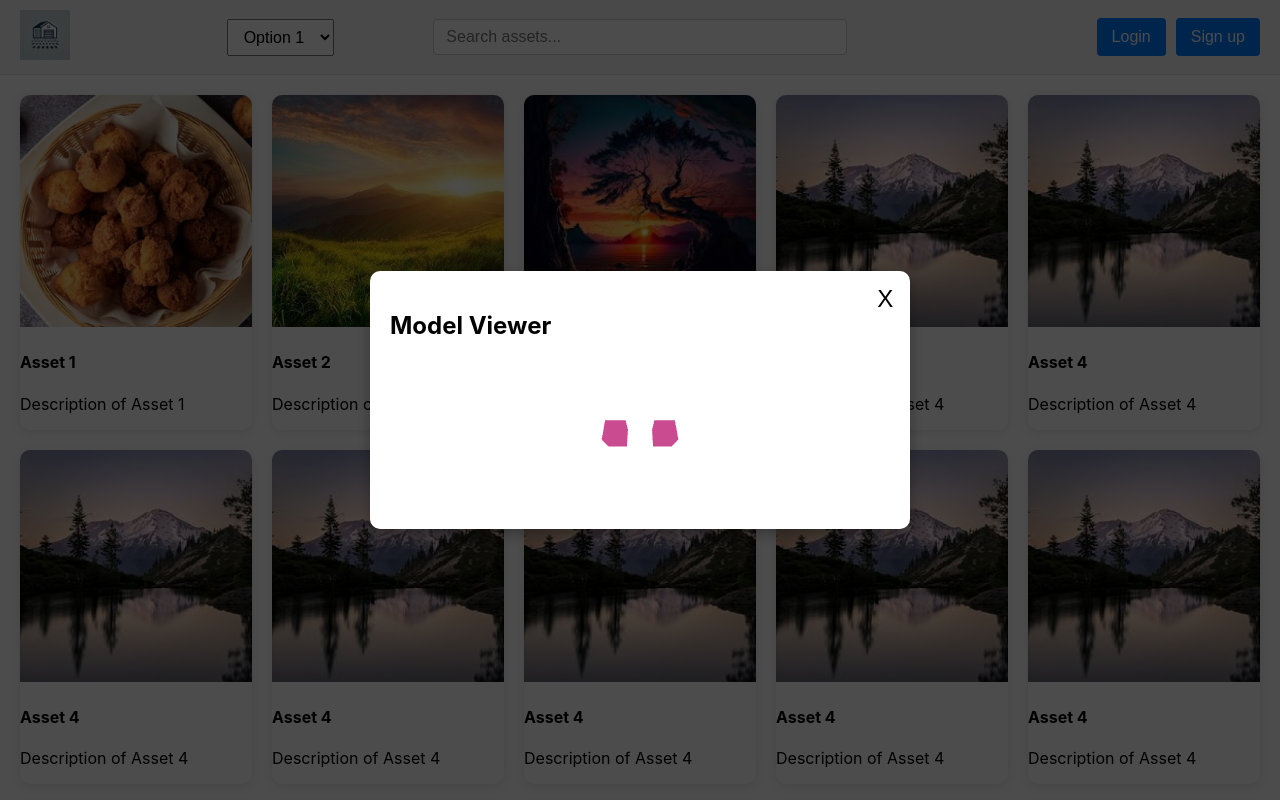
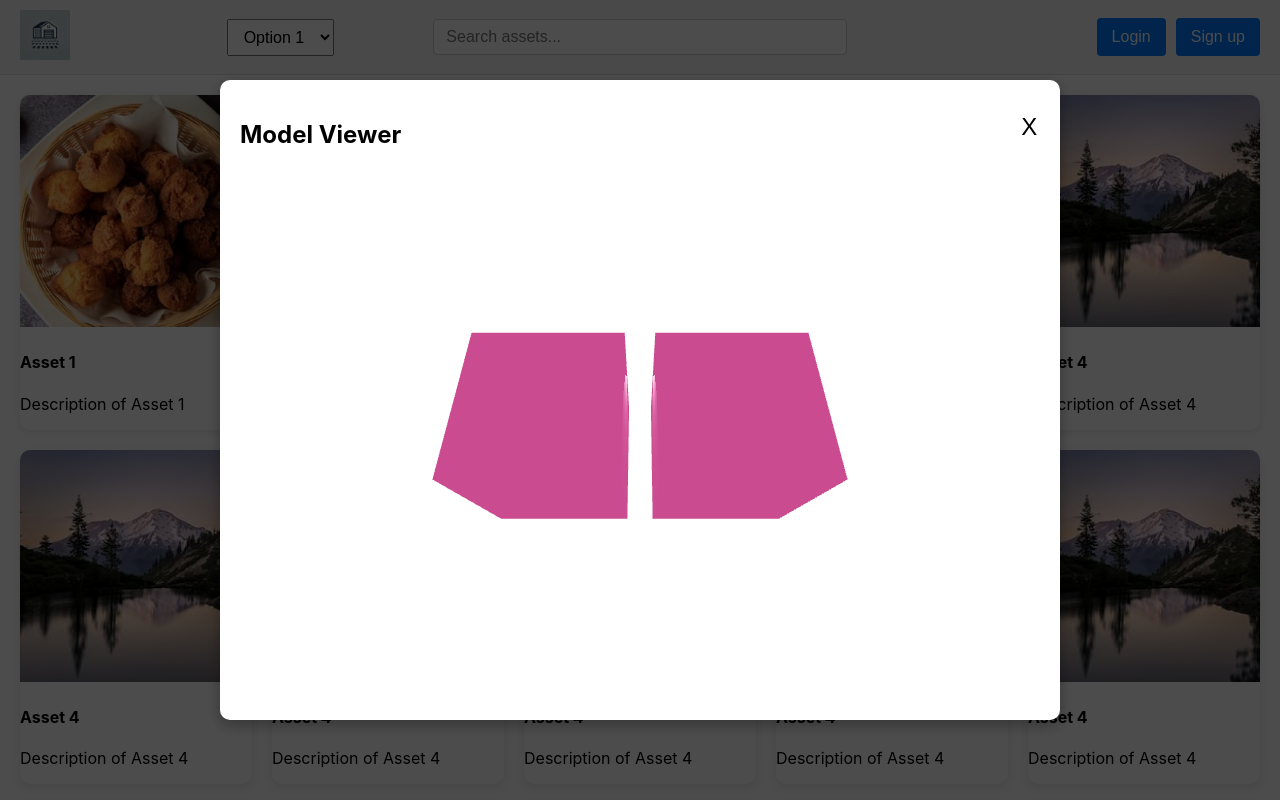
Before and after one commit to equilibrium139/assetwarehouse-frontend, a React (Create React App) app: page / in a window 1280 px wide. Both pictures are taken after a click on the picture 136 px from the left and 211 px from the top of the page. Shown: the top 800 px of the page. Built offline with nearby package versions, Linux system fonts and the light colour scheme.

Commit message:
make canvas take up entire modal

```diff
--- a/src/App.css
+++ b/src/App.css
@@ -116,3 +116,8 @@ input[type="password"] {
   border: 1px solid #ccc;
   box-sizing: border-box;
 }
+.canvasContainer {
+  display: flex;
+  flex-direction: column;
+  height: 100%;
+}
--- a/src/App.tsx
+++ b/src/App.tsx
@@ -1,6 +1,6 @@
 import logo from "./images/shitty_logo.webp";
 import "./App.css";
-import { useState, useRef } from "react";
+import { useState, useRef, CSSProperties } from "react";
 import { Canvas, useFrame } from "@react-three/fiber";
 import * as THREE from "three";
 
@@ -42,10 +42,31 @@ function Header({ onLoginClicked, onSignUpClicked }) {
   );
 }
 
-function Modal({ onClose, children }) {
+interface ModalProps {
+  onClose: () => void;
+  width?: string;
+  height?: string;
+  children: React.ReactNode;
+}
+
+function Modal({
+  onClose,
+  width = "500px",
+  height = "300px",
+  children,
+}: ModalProps) {
+  const modalStyle: CSSProperties = {
+    width: width || "500px",
+    height: height || "300px",
+  };
+
   return (
     <div className="modalOverlay" onClick={onClose}>
-      <div className="modalContent" onClick={(e) => e.stopPropagation()}>
+      <div
+        className="modalContent"
+        style={modalStyle}
+        onClick={(e) => e.stopPropagation()}
+      >
         <button className="closeButton" onClick={onClose}>
           X
         </button>
@@ -144,7 +165,7 @@ function Box(props) {
 
   return (
     <mesh {...props} ref={meshRef} scale={1}>
-      <boxGeometry args={[1, 1, 1]}></boxGeometry>
+      <boxGeometry args={[2, 2, 2]}></boxGeometry>
       <meshStandardMaterial color={"hotpink"}></meshStandardMaterial>
     </mesh>
   );
@@ -152,13 +173,13 @@ function Box(props) {
 
 function AssetViewer() {
   return (
-    <div>
-      <h2>Model Viewer</h2>
+    <div className="canvasContainer">
+      <h2>Model Viewer</h2> {/*replace with asset name */}
       <Canvas>
         <ambientLight intensity={Math.PI / 2} />
-        {/* <spotLight></spotLight> */}
-        <Box position={[-1.2, 0, 0]}></Box>
-        <Box position={[1.2, 0, 0]}></Box>
+        <spotLight></spotLight>
+        <Box position={[-1.2, 0.0, 0]}></Box>
+        <Box position={[1.2, 0.0, 0]}></Box>
       </Canvas>
     </div>
   );
@@ -189,21 +210,29 @@ function Gallery({ onThumbnailClicked }) {
 
 function App() {
   const [isModalOpen, setIsModalOpen] = useState(false);
-  const [modalContent, setModalContent] = useState<JSX.Element>();
+  const [modalContent, setModalContent] = useState<React.ReactElement>();
+  const [modalWidth, setModalWidth] = useState<string>("500px");
+  const [modalHeight, setModalHeight] = useState<string>("300px");
 
   function handleLoginClicked() {
     setIsModalOpen(true);
     setModalContent(<LoginForm onClose={() => setIsModalOpen(false)} />);
+    setModalWidth("500px");
+    setModalHeight("300px");
   }
 
   function handleSignUpClicked() {
     setIsModalOpen(true);
     setModalContent(<SignUpForm onClose={() => setIsModalOpen(false)} />);
+    setModalWidth("500px");
+    setModalHeight("300px");
   }
 
   function handleThumbnailClicked() {
     setIsModalOpen(true);
     setModalContent(<AssetViewer />);
+    setModalWidth("800px");
+    setModalHeight("600px");
   }
 
   return (
@@ -214,7 +243,13 @@ function App() {
       />
       <Gallery onThumbnailClicked={handleThumbnailClicked} />
       {isModalOpen && (
-        <Modal onClose={() => setIsModalOpen(false)}>{modalContent}</Modal>
+        <Modal
+          onClose={() => setIsModalOpen(false)}
+          width={modalWidth}
+          height={modalHeight}
+        >
+          {modalContent}
+        </Modal>
       )}
     </div>
   );
```
